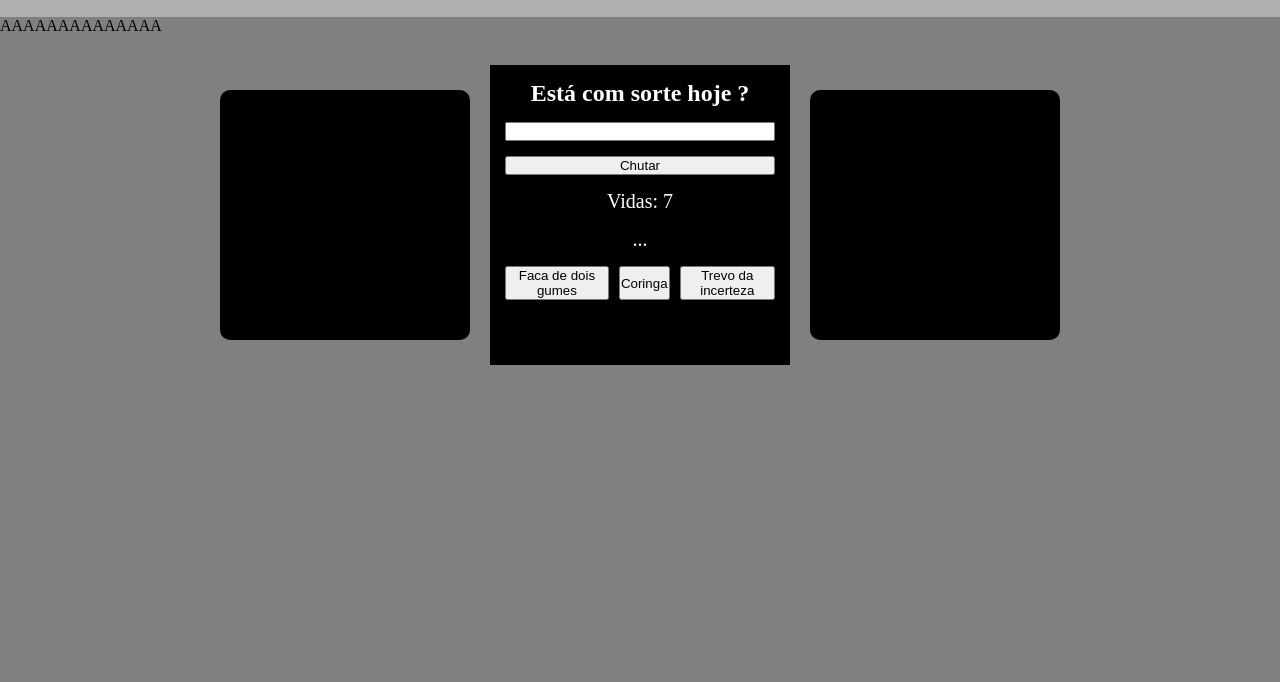
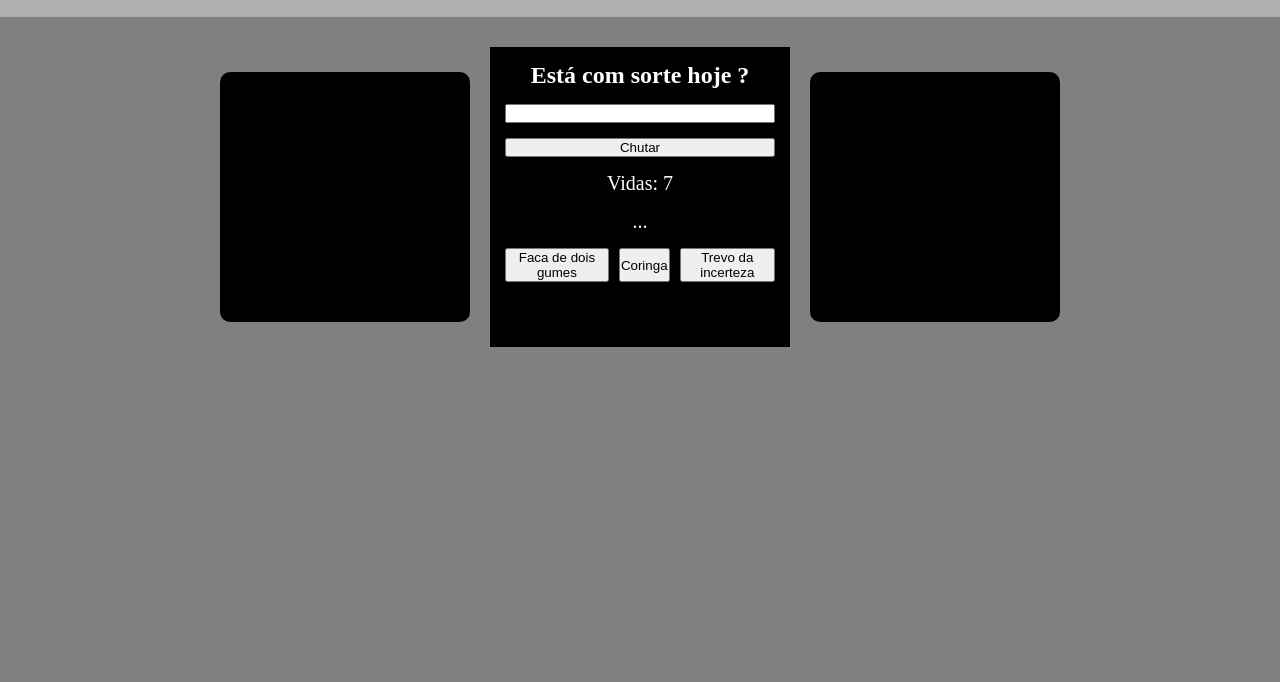
Before and after one commit to Yuri-Cavalcante/N-mero-secreto, a plain HTML site: page index.html in a window 1280 px wide. Shown: the part 118-800 px from the top of the page. Drawn offline with Linux system fonts and the light colour scheme; a web font is replaced by a local one.

Commit message:
resgistro/descricaoHab

```diff
--- a/index.html
+++ b/index.html
@@ -13,7 +13,6 @@
         <h1>Bem-vindo ao Jogo da adivinhação</h1>
         <p>Você precisa descobrir um número entre 1 e 100 para vencer, a cada tentativa falha você perde 1 vida, se suas vidas chegarem a zero o jogo acaba,  </p>
     </header>
-    <div>AAAAAAAAAAAAAA</div>
     <main id="container1">
         <div id="registroNumeros"></div>
         <div id="telaCentral">
@@ -30,7 +29,6 @@
                 <button id="coringa" onclick="coringa(this)">Coringa</button>
                 <button id="trevo" onclick="trevo(this)">Trevo da incerteza</button>
             </div>
-
         </div>
         <div id="descricaoSpeciais">
             <p></p>
```
